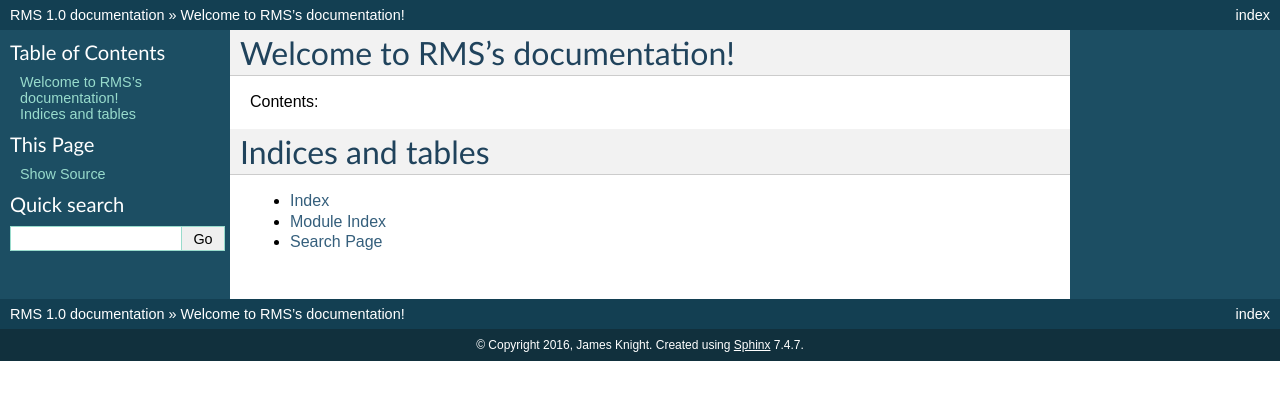
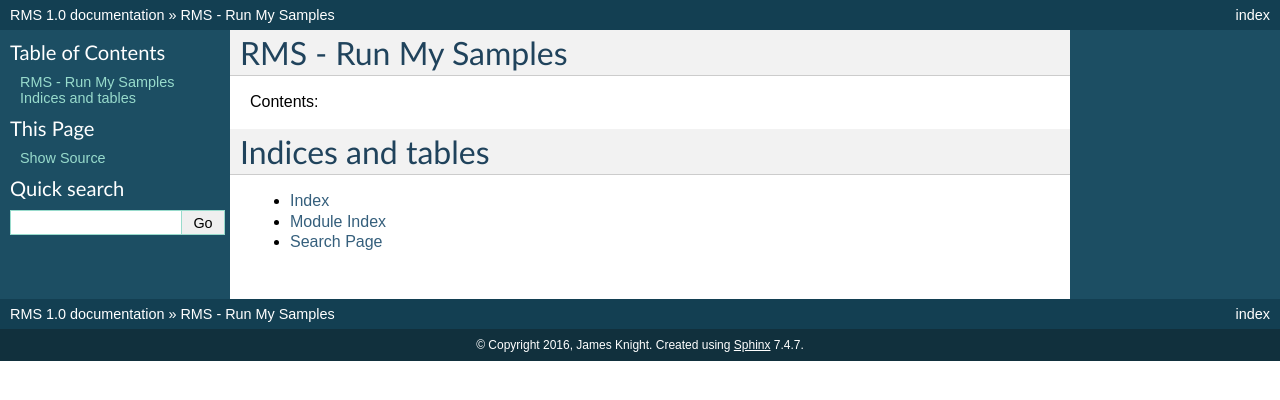
Before and after one commit to knightjimr/rms, a Sphinx documentation site: the page built from docs/index.rst, in a window 1280 px wide. Shown: the top 400 px of the page. Built offline with Sphinx 7.4.7, drawn with Linux system fonts in a browser that asks for light colours.

Commit message:
Change title

```diff
--- a/docs/index.rst
+++ b/docs/index.rst
@@ -3,8 +3,8 @@
    You can adapt this file completely to your liking, but it should at least
    contain the root `toctree` directive.
 
-Welcome to RMS's documentation!
-===============================
+RMS - Run My Samples
+====================
 
 Contents:
 
```
